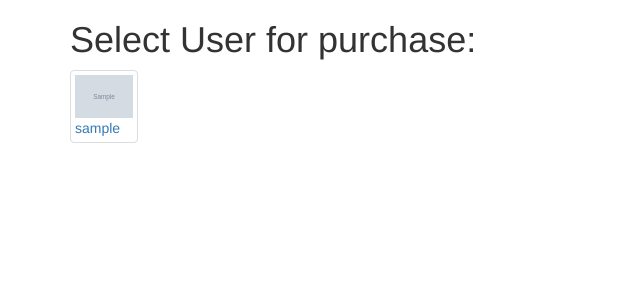
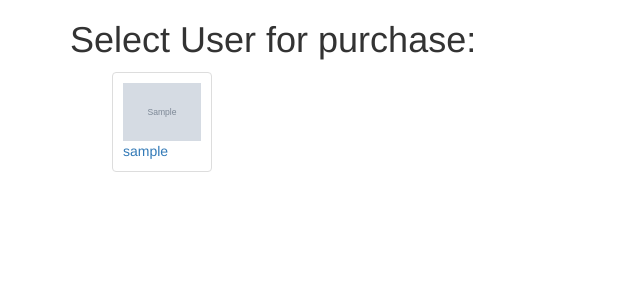
Before and after one commit to maschinendeck/frauk, a Flask app: page /buy/ in a window 1280 px wide. Shown: the top 300 px of the page, without its empty margins (0-640 px from the left). Run offline with Flask 2, Linux system fonts and the light colour scheme; tables that the repository leaves empty hold one stand-in row (values such as "Sample post"); grey boxes marked "Sample" are stand-in pictures; some libraries are stand-ins or nearby versions.

Commit message:
UI user_selection for checkout

```diff
--- a/app/forms.py
+++ b/app/forms.py
@@ -2,7 +2,7 @@ from flask_wtf import FlaskForm
 from wtforms import StringField, DecimalField, FloatField, IntegerField, \
     BooleanField, SubmitField
 from flask_wtf.file import FileField
-from wtforms.validators import DataRequired, Email
+from wtforms.validators import DataRequired, Email, Optional, Regexp
 from app.validators import ImageValidator
 
 class AddDrink(FlaskForm):
@@ -15,9 +15,9 @@ class AddDrink(FlaskForm):
     #active = BooleanField('Active', validators=[DataRequired()])
 
 class AddUser(FlaskForm):
-    username = StringField('Name', validators=[DataRequired()])
+    username = StringField('Name', validators=[DataRequired(), Regexp("^\w+$", message = 'Username is alphanumeric only')])
     email = StringField('E-Mail', validators=[DataRequired(), Email()])
     balance = DecimalField('Balance', validators=[DataRequired()], places=2)
     audit = BooleanField('Appear in Audits')
-    logo = FileField('Logo', validators=[ImageValidator()])
+    logo = FileField('Logo', validators=[ImageValidator(), Optional()])
     submit = SubmitField('Submit')
--- /dev/null
+++ b/app/static/css/style.css
@@ -0,0 +1,10 @@
+.list-style-none{
+    list-style:none;
+}
+.avatar{
+    float: left;
+    margin: 2px;
+    padding: 10px;
+    width: 100px;
+    overflow: hidden;
+}
--- a/app/templates/layout.html
+++ b/app/templates/layout.html
@@ -1,5 +1,9 @@
 {% extends "bootstrap/base.html" %}
 {% block title %}frauK{% endblock %}
+{% block styles %}
+{{super()}}
+<link rel="stylesheet" href="{{ url_for('static', filename='css/style.css') }}"/>
+{% endblock %}
 {% block content %}
 
         {% with messages = get_flashed_messages(with_categories=true) %}
--- a/app/templates/user_selection.html
+++ b/app/templates/user_selection.html
@@ -1,27 +1,26 @@
 {% extends "layout.html" %}
+
 {% block title %}Who wants to buy a drink?{% endblock %}
+
 {% block content2 %}
 
-    <div class="container">
-        <h1>Select User for purchase:</h1>
-        <div class="row">
-        {% for user in users %}
-        <div class="col-lg-1 col-md-2 col-sm-3 col-xs-6">
+<div class="container">
+    <h1>Select User for purchase:</h1>
+	<ol>
+    {% for user in users %}
+	    <li class="list-style-none">
             <a href="{{ url_for('buy.select_drink', uid=user.id) }}"
-                class="thumbnail">
+              class="thumbnail avatar">
                 {% if user.logo %}
                     <img src="{{ url_for('static', filename='uploads/' + user.logo) }}">
                 {% else %}
-                <h3>No Pic :( </h3>
+                    <img src="{{ url_for('static', filename='uploads/dummy.png') }}">
                 {% endif %}
                 {{ user.username }}
             </a>
-        </div>
-        {% endfor %}
-        </div>
-
-
-    </div>
-
+        </li>
+    {% endfor %}
+	</ol>
+</div>
 
 {% endblock %}
```
Also changed, not shown: app/static/uploads/dummy.png (added).
